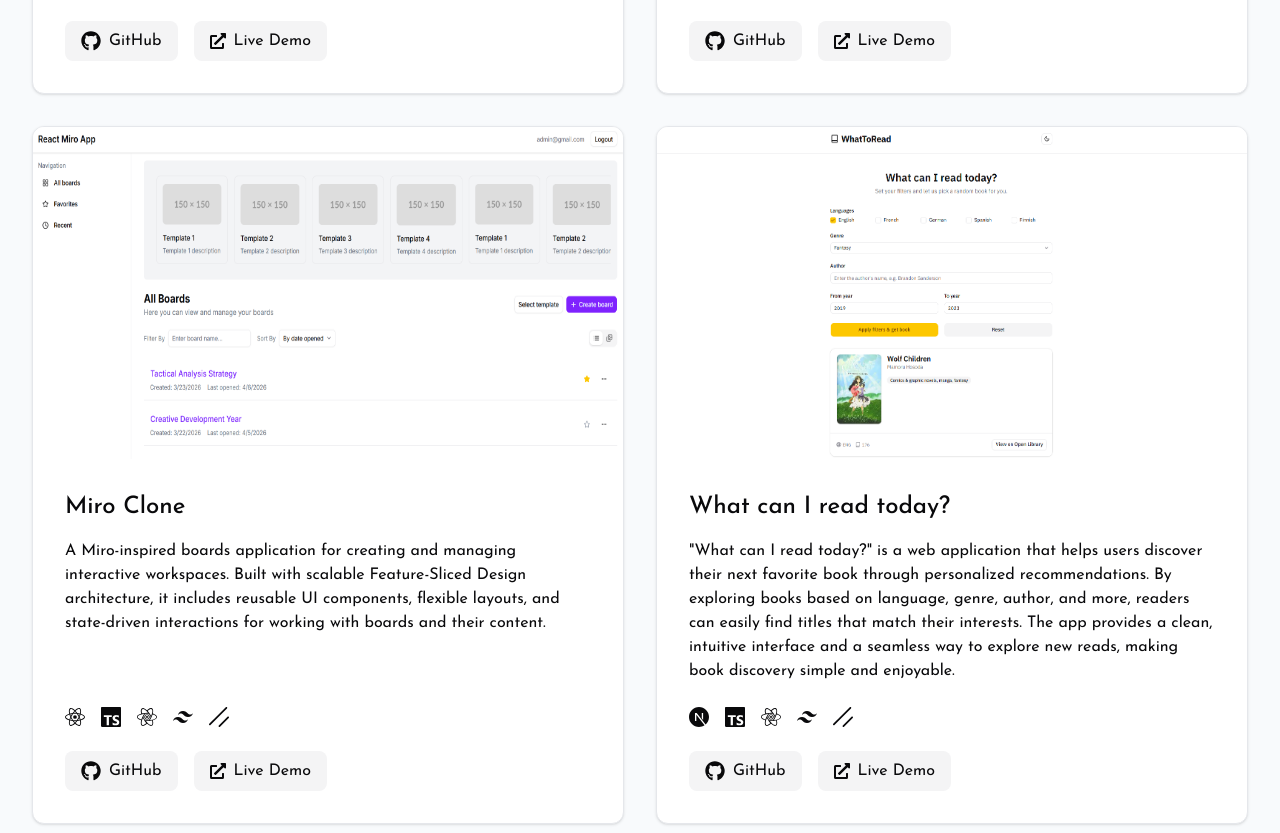
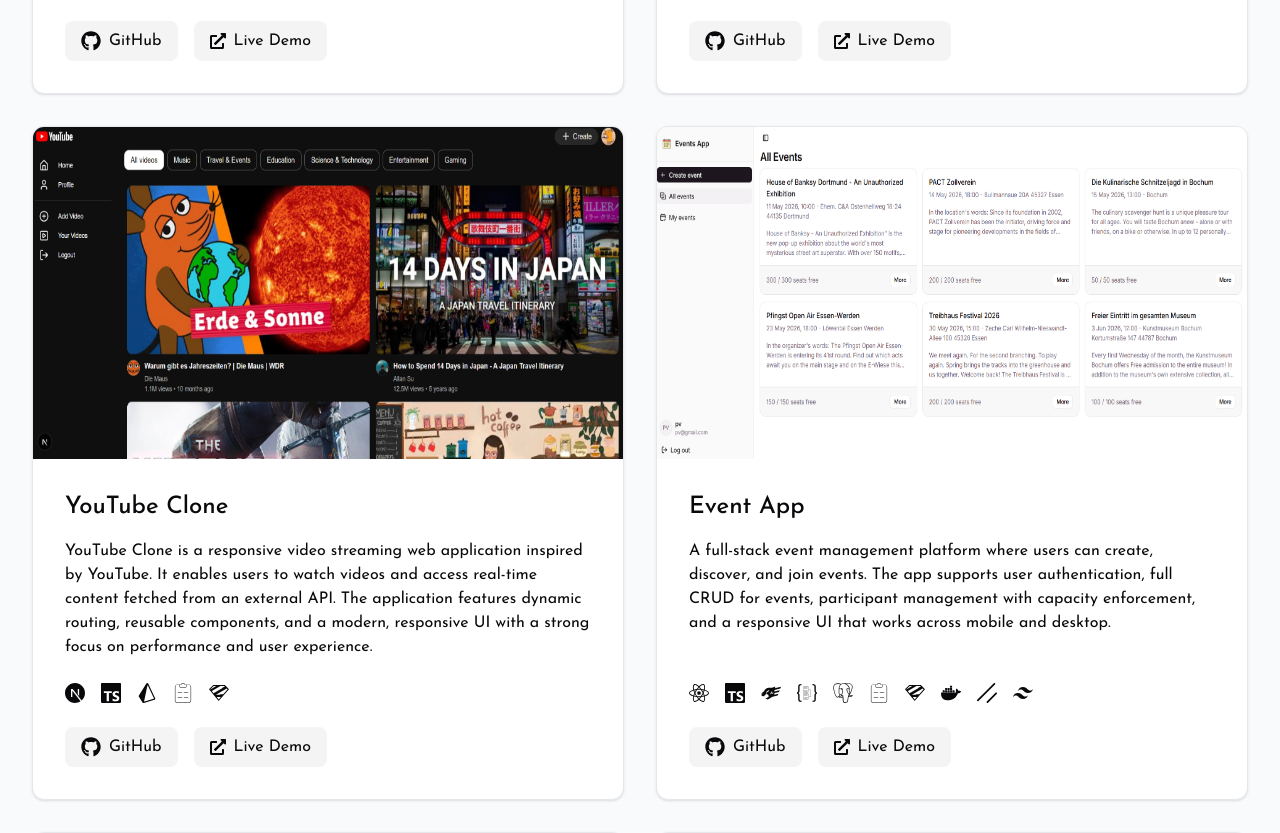
Before and after one commit to palinavasilevich/portfolio, a Next.js app: page / in a window 1280 px wide. Shown: the part 1900-2733 px from the top of the page. Built offline with nearby package versions, Linux system fonts and the light colour scheme; a web font is replaced by a local one.

Commit message:
feat(projects): add description for new project

```diff
--- a/src/data/projects.ts
+++ b/src/data/projects.ts
@@ -48,6 +48,45 @@
   },
 
   {
+    id: "youtube-clone",
+    title: "YouTube Clone",
+    description:
+      "YouTube Clone is a responsive video streaming web application inspired by YouTube. It enables users to watch videos and access real-time content fetched from an external API. The application features dynamic routing, reusable components, and a modern, responsive UI with a strong focus on performance and user experience.",
+    technologies: [
+      { icon: "SiNextdotjs", name: "Next.js" },
+      { icon: "SiTypescript", name: "TypeScript" },
+      { icon: "SiPrisma", name: "Prisma" },
+      { icon: "SiReacthookform", name: "React Hook Form" },
+      { icon: "SiZod", name: "Zod" },
+    ],
+    githubLink: "https://github.com/palinavasilevich/youtube-clone",
+    deployLink: "https://youtube-clone-jet-zeta.vercel.app",
+    imageUrl: "/images/projects/youtube-clone.png",
+  },
+
+  {
+    id: "events",
+    title: "Event App",
+    description:
+      "A full-stack event management platform where users can create, discover, and join events. The app supports user authentication, full CRUD for events, participant management with capacity enforcement, and a responsive UI that works across mobile and desktop.",
+    technologies: [
+      { icon: "SiReact", name: "React" },
+      { icon: "SiTypescript", name: "TypeScript" },
+      { icon: "SiFastify", name: "Fastify" },
+      { icon: "SiTypeorm", name: "Typeorm" },
+      { icon: "SiPostgresql", name: "Postgresql" },
+      { icon: "SiReacthookform", name: "React Hook Form" },
+      { icon: "SiZod", name: "Zod" },
+      { icon: "SiDocker", name: "Docker" },
+      { icon: "SiShadcnui", name: "ShadCN UI" },
+      { icon: "SiTailwindcss", name: "Tailwind CSS" },
+    ],
+    githubLink: "https://github.com/palinavasilevich/event-app",
+    deployLink: "https://event-web-rgg7.onrender.com/login",
+    imageUrl: "/images/projects/events.png",
+  },
+
+  {
     id: "miro-clone",
     title: "Miro Clone",
     description:
@@ -81,23 +120,6 @@
   },
 
   {
-    id: "youtube-clone",
-    title: "YouTube Clone",
-    description:
-      "YouTube Clone is a responsive video streaming web application inspired by YouTube. It enables users to watch videos and access real-time content fetched from an external API. The application features dynamic routing, reusable components, and a modern, responsive UI with a strong focus on performance and user experience.",
-    technologies: [
-      { icon: "SiNextdotjs", name: "Next.js" },
-      { icon: "SiTypescript", name: "TypeScript" },
-      { icon: "SiPrisma", name: "Prisma" },
-      { icon: "SiReacthookform", name: "React Hook Form" },
-      { icon: "SiZod", name: "Zod" },
-    ],
-    githubLink: "https://github.com/palinavasilevich/youtube-clone",
-    deployLink: "https://youtube-clone-jet-zeta.vercel.app",
-    imageUrl: "/images/projects/youtube-clone.png",
-  },
-
-  {
     id: "mighty-articles",
     title: "Mighty Articles",
     description:
```
Also changed, not shown: src/components/sections/projects/ProjectCard/ProjectCard.tsx (+8 -0 lines), public/images/projects/events.png (added).
